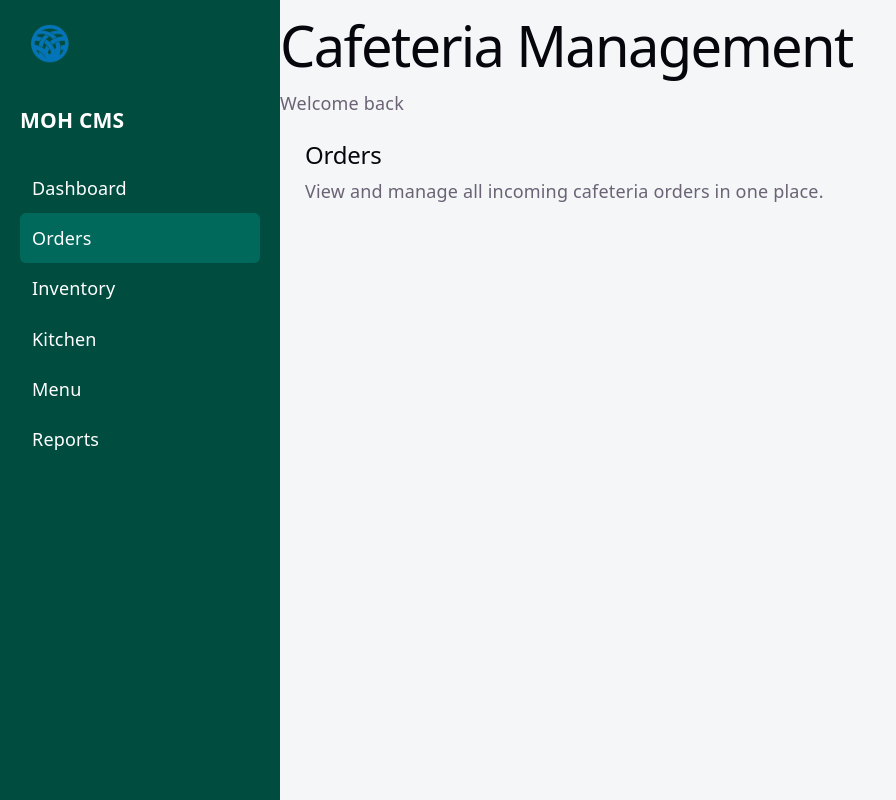
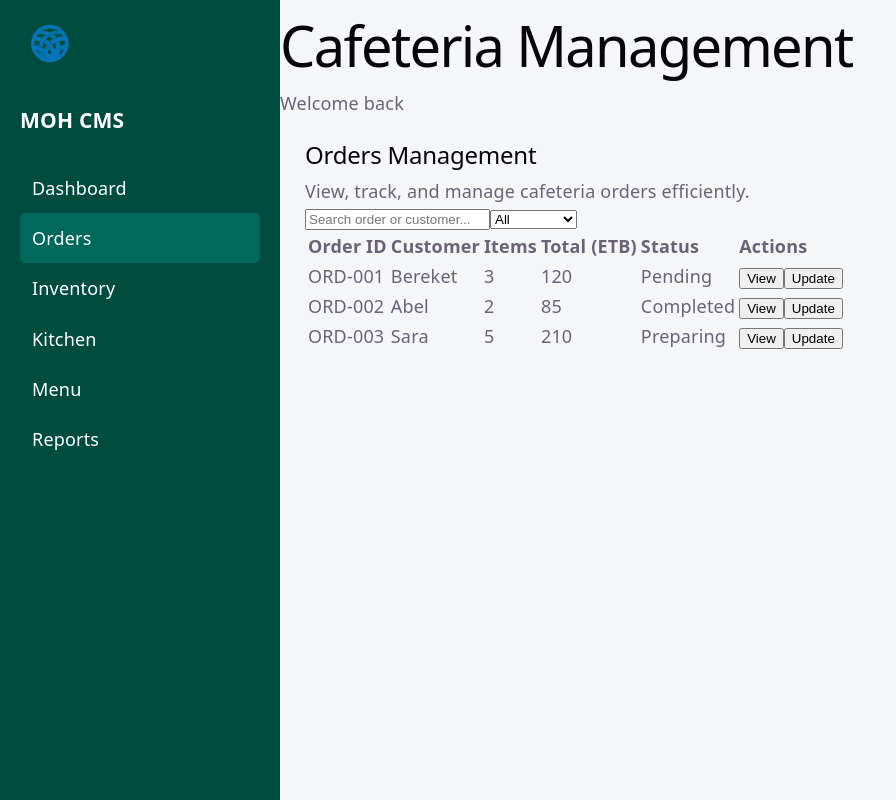
Before and after one commit to bekyman/cafeteria-management-system, a React (Vite) app in the folder frontend/: page /orders in a window 1280 px wide. Shown: the whole page, without its empty margins (0-896 px from the left). Built offline with nearby package versions, Linux system fonts and the light colour scheme.

Commit message:
Update Orders.jsx

```diff
--- a/frontend/src/pages/Orders.jsx
+++ b/frontend/src/pages/Orders.jsx
@@ -1,8 +1,130 @@
+import { useEffect, useState } from "react";
+
 const Orders = () => {
+  const [orders, setOrders] = useState([]);
+  const [search, setSearch] = useState("");
+  const [statusFilter, setStatusFilter] = useState("All");
+  const [loading, setLoading] = useState(true);
+
+  useEffect(() => {
+    setTimeout(() => {
+      setOrders([
+        {
+          id: "ORD-001",
+          customer: "Bereket",
+          items: 3,
+          total: 120,
+          status: "Pending",
+        },
+        {
+          id: "ORD-002",
+          customer: "Abel",
+          items: 2,
+          total: 85,
+          status: "Completed",
+        },
+        {
+          id: "ORD-003",
+          customer: "Sara",
+          items: 5,
+          total: 210,
+          status: "Preparing",
+        },
+      ]);
+      setLoading(false);
+    }, 800);
+  }, []);
+
+  const filteredOrders = orders.filter((order) => {
+    const matchSearch =
+      order.customer.toLowerCase().includes(search.toLowerCase()) ||
+      order.id.toLowerCase().includes(search.toLowerCase());
+
+    const matchStatus =
+      statusFilter === "All" || order.status === statusFilter;
+
+    return matchSearch && matchStatus;
+  });
+
+  const getStatusClass = (status) => {
+    switch (status) {
+      case "Pending":
+        return "status pending";
+      case "Preparing":
+        return "status preparing";
+      case "Completed":
+        return "status completed";
+      default:
+        return "status";
+    }
+  };
+
   return (
     <section className="page-card">
-      <h2>Orders</h2>
-      <p>View and manage all incoming cafeteria orders in one place.</p>
+      <h2>Orders Management</h2>
+      <p>View, track, and manage cafeteria orders efficiently.</p>
+
+      <div className="orders-controls">
+        <input
+          type="text"
+          placeholder="Search order or customer..."
+          value={search}
+          onChange={(e) => setSearch(e.target.value)}
+        />
+
+        <select
+          value={statusFilter}
+          onChange={(e) => setStatusFilter(e.target.value)}
+        >
+          <option>All</option>
+          <option>Pending</option>
+          <option>Preparing</option>
+          <option>Completed</option>
+        </select>
+      </div>
+
+      {loading && <p>Loading orders...</p>}
+
+      {!loading && filteredOrders.length > 0 && (
+        <table className="orders-table">
+          <thead>
+            <tr>
+              <th>Order ID</th>
+              <th>Customer</th>
+              <th>Items</th>
+              <th>Total (ETB)</th>
+              <th>Status</th>
+              <th>Actions</th>
+            </tr>
+          </thead>
+
+          <tbody>
+            {filteredOrders.map((order) => (
+              <tr key={order.id}>
+                <td>{order.id}</td>
+                <td>{order.customer}</td>
+                <td>{order.items}</td>
+                <td>{order.total}</td>
+
+                <td>
+                  <span className={getStatusClass(order.status)}>
+                    {order.status}
+                  </span>
+                </td>
+
+                <td>
+                  <button className="btn-view">View</button>
+                  <button className="btn-update">Update</button>
+                </td>
+              </tr>
+            ))}
+          </tbody>
+        </table>
+      )}
+
+      {!loading && filteredOrders.length === 0 && (
+        <p>No orders found.</p>
+      )}
     </section>
   );
 };
```
